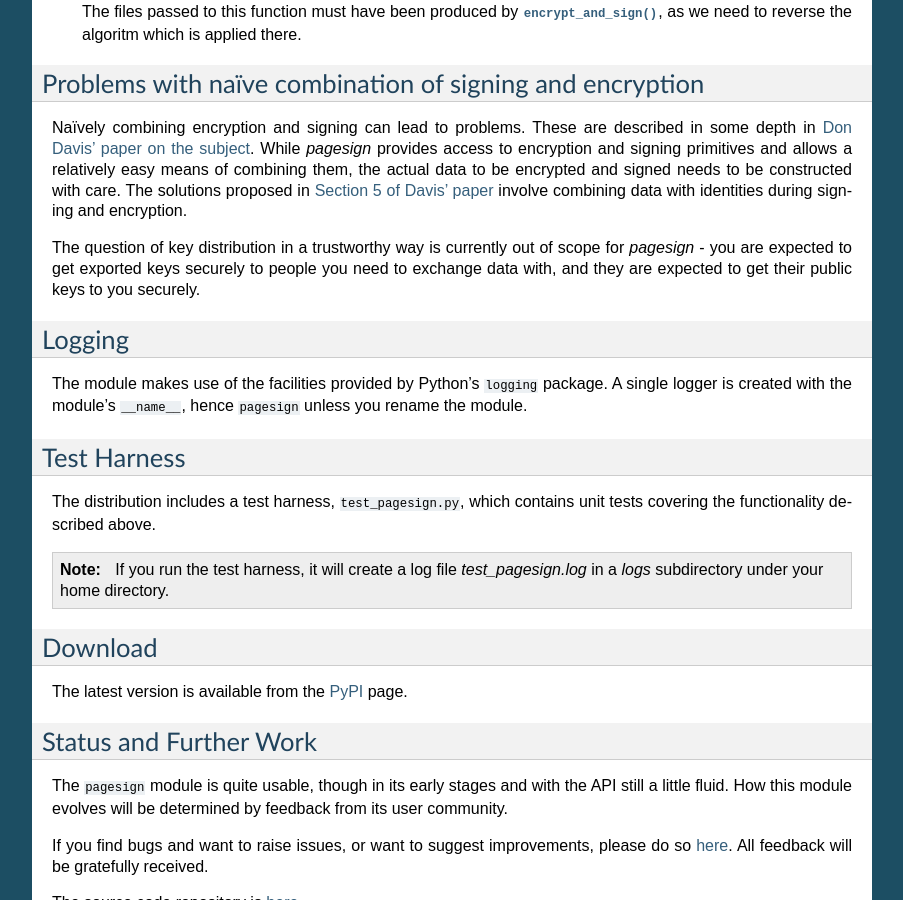
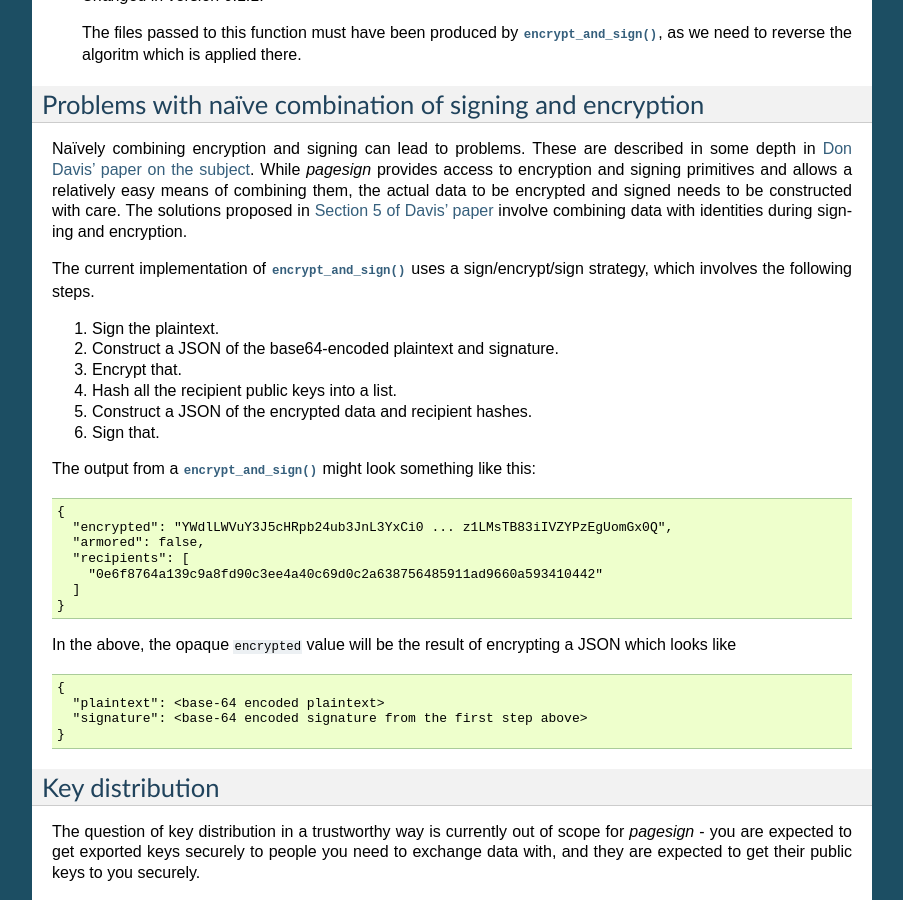
Before and after one commit to vsajip/pagesign, a Sphinx documentation site: the page built from docs/index.rst, in a window 1280 px wide and 900 px high, scrolled down 7951 px. Shown: the whole window, without its empty margins (198-1101 px from the left). Built offline with Sphinx 7.4.7, drawn with Linux system fonts in a browser that asks for light colours; some of the changed text lies outside the part shown.

Commit message:
Make miscellaneous documentation changes.

```diff
--- a/docs/index.rst
+++ b/docs/index.rst
@@ -23,7 +23,8 @@
 
 
 The ``pagesign`` (for 'Python-age-sign') module allows Python programs to make use of
-the functionality provided by `age <https://age-encryption.org/>`_ and `minisign
+the functionality provided by the modern cryptography tools `age
+<https://age-encryption.org/>`_ and `minisign
 <https://jedisct1.github.io/minisign/>`_. Using this module, Python programs can
 encrypt and decrypt data, digitally sign documents and verify digital signatures,
 manage (generate, list and delete) encryption and signing keys.
@@ -569,6 +570,42 @@ needs to be constructed with care. The solutions proposed in `Section 5 of Davis
 paper <https://archive.ph/VFWcb#Repair>`_ involve combining data with identities
 during signing and encryption.
 
+The current implementation of :func:`encrypt_and_sign` uses a sign/encrypt/sign
+strategy, which involves the following steps.
+
+1. Sign the plaintext.
+2. Construct a JSON of the base64-encoded plaintext and signature.
+3. Encrypt that.
+4. Hash all the recipient public keys into a list.
+5. Construct a JSON of the encrypted data and recipient hashes.
+6. Sign that.
+
+The output from a :func:`encrypt_and_sign` might look something like this:
+
+.. code-block:: text
+
+    {
+      "encrypted": "YWdlLWVuY3J5cHRpb24ub3JnL3YxCi0 ... z1LMsTB83iIVZYPzEgUomGx0Q",
+      "armored": false,
+      "recipients": [
+        "0e6f8764a139c9a8fd90c3ee4a40c69d0c2a638756485911ad9660a593410442"
+      ]
+    }
+
+In the above, the opaque ``encrypted`` value will be the result of encrypting a JSON
+which looks like
+
+.. code-block:: text
+
+    {
+      "plaintext": <base-64 encoded plaintext>
+      "signature": <base-64 encoded signature from the first step above>
+    }
+
+
+Key distribution
+================
+
 The question of key distribution in a trustworthy way is currently out of scope for
 `pagesign` - you are expected to get exported keys securely to people you need to
 exchange data with, and they are expected to get their public keys to you securely.
```
